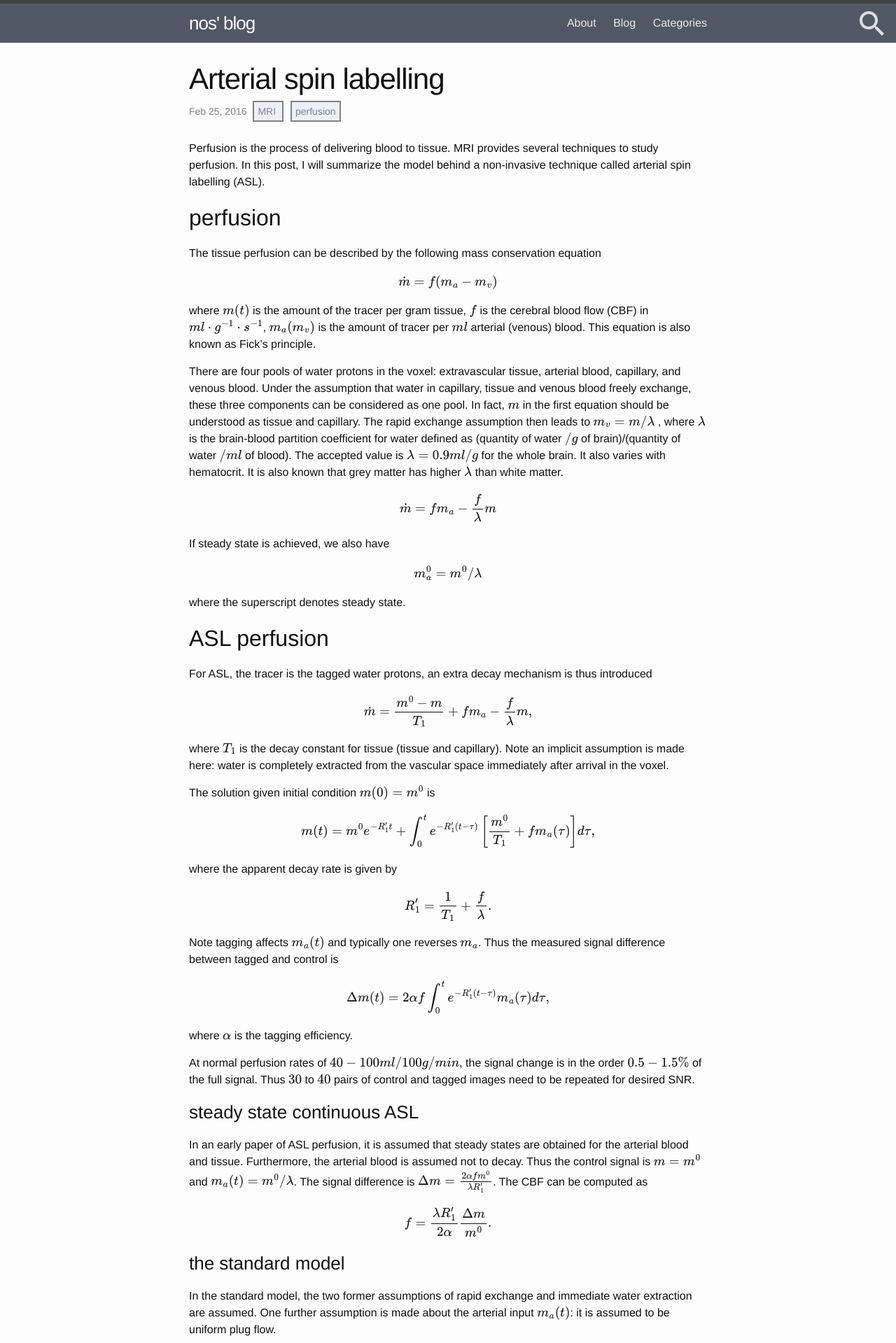
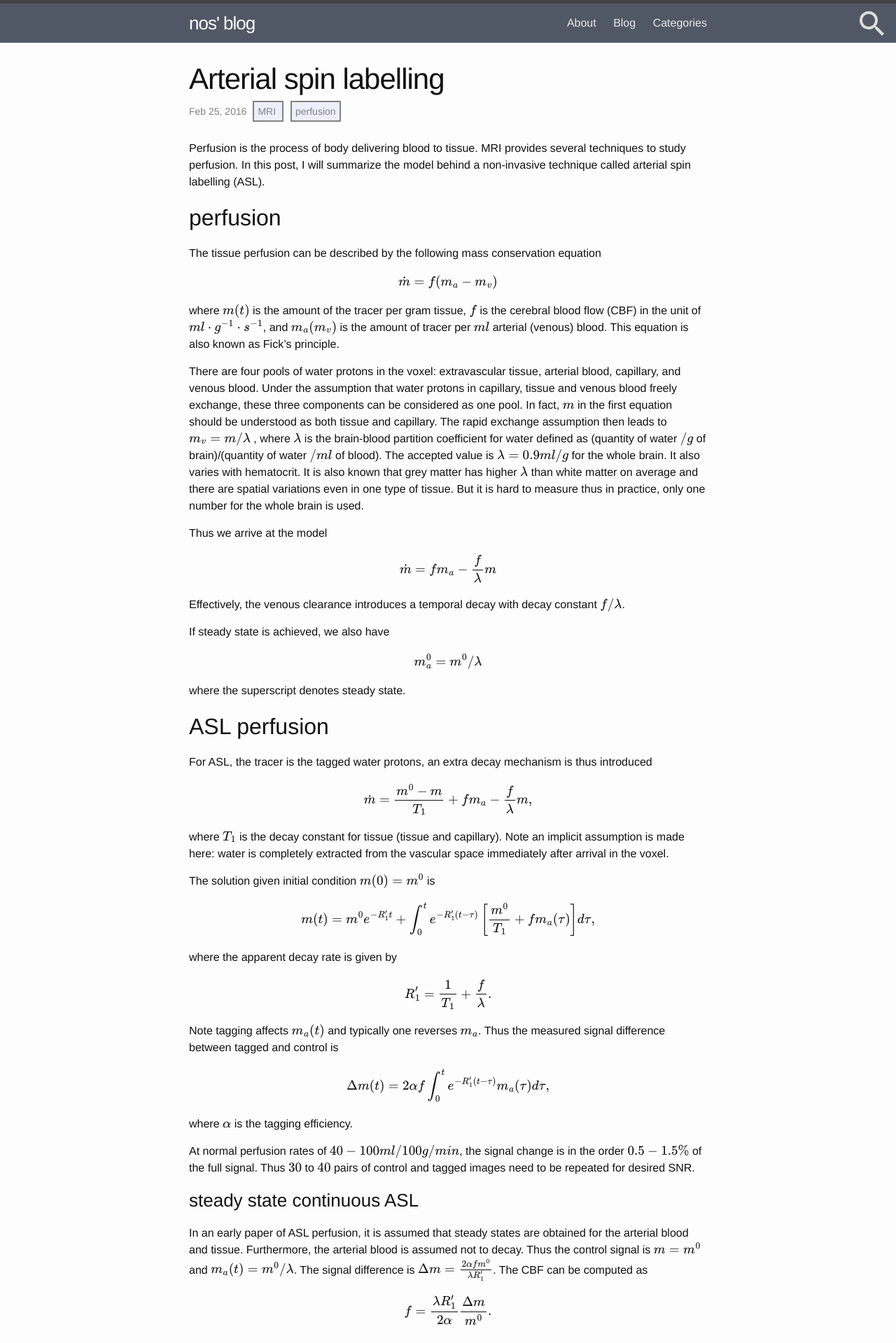
Before and after one commit to nosarthur/nosarthur.github.io, a Jekyll site: the page built from _posts/2016-02-24-ASL.md, in a window 1280 px wide. Shown: the top 1919 px of the page at 70% size. Built offline with Jekyll 4.4.1, drawn with Linux system fonts in a browser that asks for light colours; formulas are drawn with MathJax 3; comment, search, counter and statistics services are not loaded; some of the changed text lies outside the part shown.

Commit message:
add pages

```diff
--- a/_posts/2016-02-24-ASL.md
+++ b/_posts/2016-02-24-ASL.md
@@ -8,7 +8,7 @@ comments: true
 tags: [MRI, perfusion]
 ---
 
-Perfusion is the process of delivering blood to tissue.
+Perfusion is the process of body delivering blood to tissue.
 MRI provides several techniques to study perfusion.
 In this post, I will summarize the model behind a non-invasive
 technique called arterial spin labelling (ASL).
@@ -20,25 +20,32 @@ The tissue perfusion can be described by the following mass conservation equatio
 \dot m = f (m_a - m_v)
 \end{align}
 where $$m(t)$$ is the amount of the tracer per gram tissue, $$f$$ is
-the cerebral blood flow (CBF) in $$ml\cdot g^{-1}\cdot s^{-1}$$, $$m_a (m_v)$$
+the cerebral blood flow (CBF) in the unit of
+$$ml\cdot g^{-1}\cdot s^{-1}$$, and  $$m_a (m_v)$$
 is the amount of tracer per $$ml$$ arterial (venous) blood.
 This equation is also known as Fick's principle.
 
 There are four pools of water protons in the voxel: extravascular tissue,
 arterial blood, capillary, and venous blood. Under the assumption that
-water in capillary, tissue and venous blood freely exchange, these three
+water protons in capillary, tissue and venous blood freely exchange, these three
 components can be considered as one pool.
-In fact, $$m$$ in the first equation should be understood as tissue and capillary.
+In fact, $$m$$ in the first equation should be understood as both tissue and capillary.
 The rapid exchange assumption then leads to $$ m_v = m/\lambda $$ , where
 $$ \lambda$$  is the brain-blood partition coefficient for water defined as
 (quantity of water $$ /g$$  of brain)/(quantity of water $$ /ml$$  of blood).
 The accepted value is $$ \lambda = 0.9 ml/g$$  for the whole brain.
 It also varies with hematocrit.
-It is also known that grey matter has higher $$ \lambda$$  than white matter.
+It is also known that grey matter has higher $$ \lambda$$  than white matter on average and there are spatial variations even in one type
+of tissue. But it is hard to measure thus in practice, only one
+number for the whole brain is used.
 
+Thus we arrive at the model
 \begin{align}
 \dot m = f m_a - \frac{f}{\lambda} m
 \end{align}
+Effectively, the venous clearance introduces a temporal decay
+with decay constant $$f/\lambda$$.
+
 If steady state is achieved, we also have
 \begin{align}
 m_a^0 = m^0 / \lambda
@@ -97,7 +104,7 @@ f = \frac{\lambda R_1'}{2\alpha} \frac{\Delta m}{m^0}.
 In the standard model, the two former assumptions of rapid exchange
 and immediate water extraction are assumed.
 One further assumption is made about the arterial input $$m_a(t)$$:
-it is assumed to be uniform plug flow.
+it is assumed to be uniform plug flow:
 <div>
 $$\begin{align}
 m_a(t) = \begin{cases}
@@ -127,13 +134,13 @@ $$ \begin{align}
 \end{align} $$
 </div>
 for CASL, where
-<span>$$
+<div>$$
 \begin{align}
 q_{ss}(t) = \begin{cases}
 1-e^{-R_1'(t-t_a)}, \quad t_a < t < t_a+\tau \\
 1-e^{-R_1'\tau}, \quad t> t_a+\tau \end{cases}
 \end{align}$$
-</span>
+</div>
 and
 <div>$$
 \begin{align}
@@ -145,14 +152,14 @@ and
 \end{align}$$
 </div>
 for PASL, where
-<span>$$
+<div>$$
 \begin{align}
 q_p(t) = \begin{cases}
 \frac{1-e^{-k(t-t_a)}}{k(t-t_a)}, t_a< t< t_a+\tau \\
 \frac{e^{-k(t-t_a-\tau}\left(1-e^{-k\tau}\right)}{k\tau}, t>t_a+\tau
 \end{cases}
 \end{align} $$
-</span>
+</div>
 
 In practice, it is commonly assumed that $$T_{1b}\simeq T_1'$$, i.e.,
 $$k\simeq0$$, thus $$q_p(t)\simeq 1$$. Similarly, it is commonly assumed
--- a/_sass/_base.scss
+++ b/_sass/_base.scss
@@ -204,3 +204,21 @@ pre {
         }
     }
 }
+
+/**
+ * Tables
+ */
+
+table{
+        border-collapse: collapse;
+        border-spacing: 0;
+        border:2px solid #000000;
+}
+
+th{
+        border:2px solid #000000;
+}
+
+td{
+        border:1px solid #000000;
+}
```
Also changed, not shown: _posts/2014-12-18-error.md (+2 -2 lines), _posts/2016-05-24-deep-learning.md (+1 -1 lines), _posts/2016-05-25-jekyll-latex.md (+5 -0 lines), _posts/2016-05-28-math-tricks.md (+1 -1 lines).
